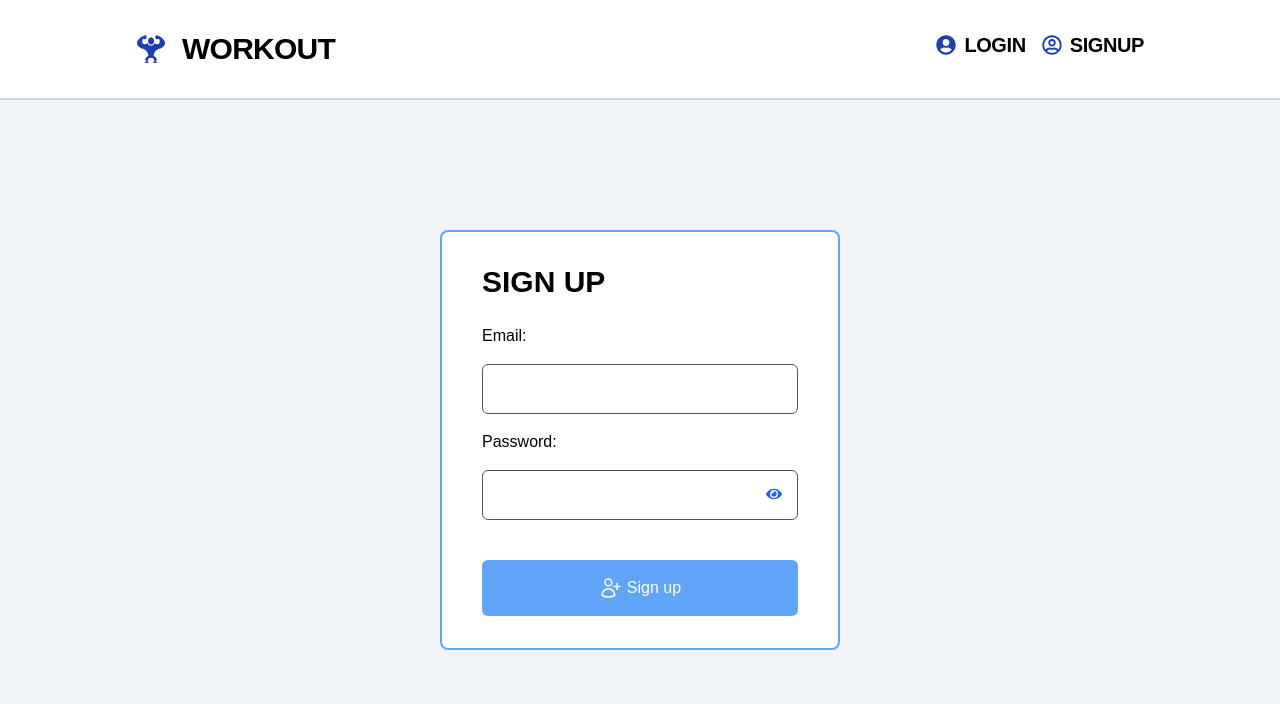
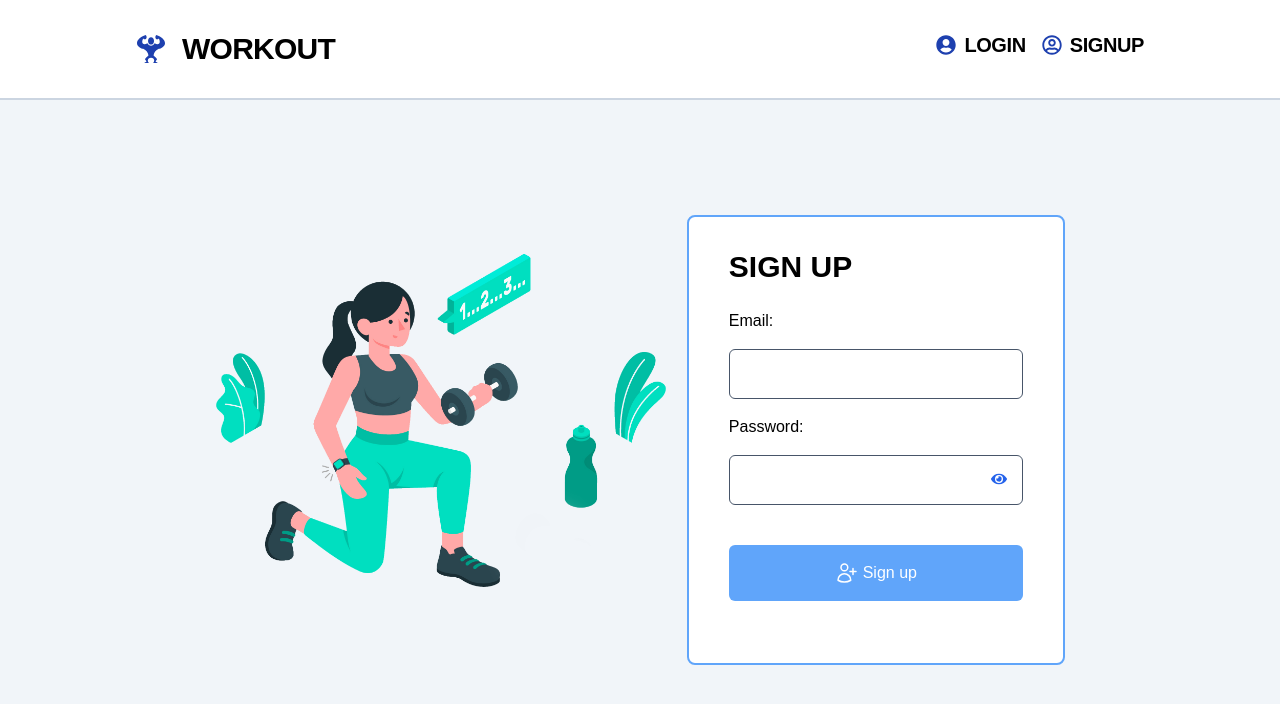
Before and after one commit to arvinbuid/fullstack-workout-app, a React (Vite) app in the folder frontend/: page /signup in a window 1280 px wide. Shown: the top 704 px of the page. Built offline with nearby package versions, Linux system fonts and the light colour scheme; a web font is replaced by a local one.

Commit message:
Created assets folder inside src folder and added banner image and used it inside Login and Signup component.

```diff
--- a/frontend/src/pages/Login.jsx
+++ b/frontend/src/pages/Login.jsx
@@ -2,6 +2,7 @@ import {useState} from "react";
 import {useLogin} from "../hooks/useLogin";
 import {FaEye} from "react-icons/fa";
 import {FaEyeSlash} from "react-icons/fa";
+import banner from "../assets/banner-pic.png";
 
 function Login() {
   const [email, setEmail] = useState("");
@@ -20,10 +21,15 @@ function Login() {
   };
 
   return (
-    <section className='w-full h-[85vh] flex justify-center items-center px-6'>
+    <section className='w-screen h-[85vh] flex justify-center items-center gap-4'>
+      <div className='w-[100vw] lg:w-[72vw] flex justify-center lg:justify-between items-center gap-11 xl:gap-0 mr-10 px-4 py-4 '>
+        {/* Banner Image */}
+        <div>
+          <img src={banner} alt='Banner Image' className='hidden lg:flex w-[550px]' />
+        </div>
         <form
           onSubmit={handleLoginSubmit}
-        className='flex flex-col w-[400px] border-2 border-blue-400 px-10 py-8 rounded-lg bg-white'
+          className='flex flex-col w-[400px] h-[450px] border-2 border-blue-400 px-10 py-8 rounded-lg bg-white'
         >
           <h3 className='text-3xl font-bold mb-6'>LOGIN</h3>
 
@@ -80,6 +86,7 @@ function Login() {
             )}
           </div>
         </form>
+      </div>
     </section>
   );
 }
--- a/frontend/src/pages/Signup.jsx
+++ b/frontend/src/pages/Signup.jsx
@@ -1,6 +1,7 @@
 import {useState} from "react";
 import {useSignup} from "../hooks/useSignup";
 import {FaEye, FaEyeSlash} from "react-icons/fa";
+import banner from "../assets/banner-pic.png";
 
 function Signup() {
   const [email, setEmail] = useState("");
@@ -19,10 +20,15 @@ function Signup() {
   };
 
   return (
-    <section className='w-full h-[85vh] flex justify-center items-center px-6'>
+    <section className='w-screen h-[85vh] flex justify-center items-center gap-4'>
+      <div className='w-[100vw] lg:w-[72vw] flex justify-center lg:justify-between items-center gap-11 xl:gap-0 mr-10 px-4 py-4 '>
+        {/* Banner Image */}
+        <div>
+          <img src={banner} alt='Banner Image' className='hidden lg:flex w-[550px]' />
+        </div>
         <form
           onSubmit={handleSignupSubmit}
-        className='flex flex-col w-[400px] border-2 border-blue-400 px-10 py-8 rounded-lg bg-white'
+          className='flex flex-col w-[400px] h-[450px] border-2 border-blue-400 px-10 py-8 rounded-lg bg-white  '
         >
           <h3 className='text-3xl font-bold mb-6'>SIGN UP</h3>
 
@@ -78,6 +84,7 @@ function Signup() {
             )}
           </div>
         </form>
+      </div>
     </section>
   );
 }
```
Also changed, not shown: frontend/src/assets/banner-pic.png (added). Lines whose indentation alone changed are shown as unchanged.
